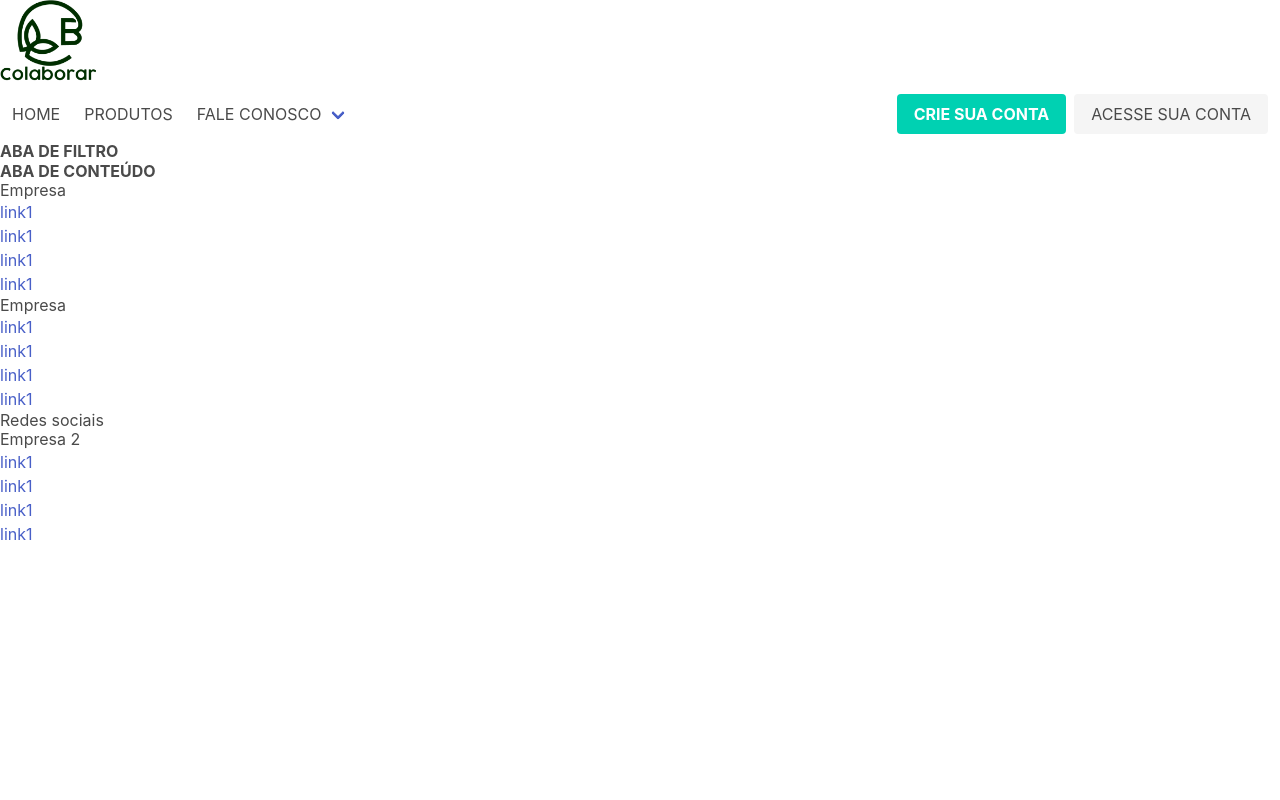
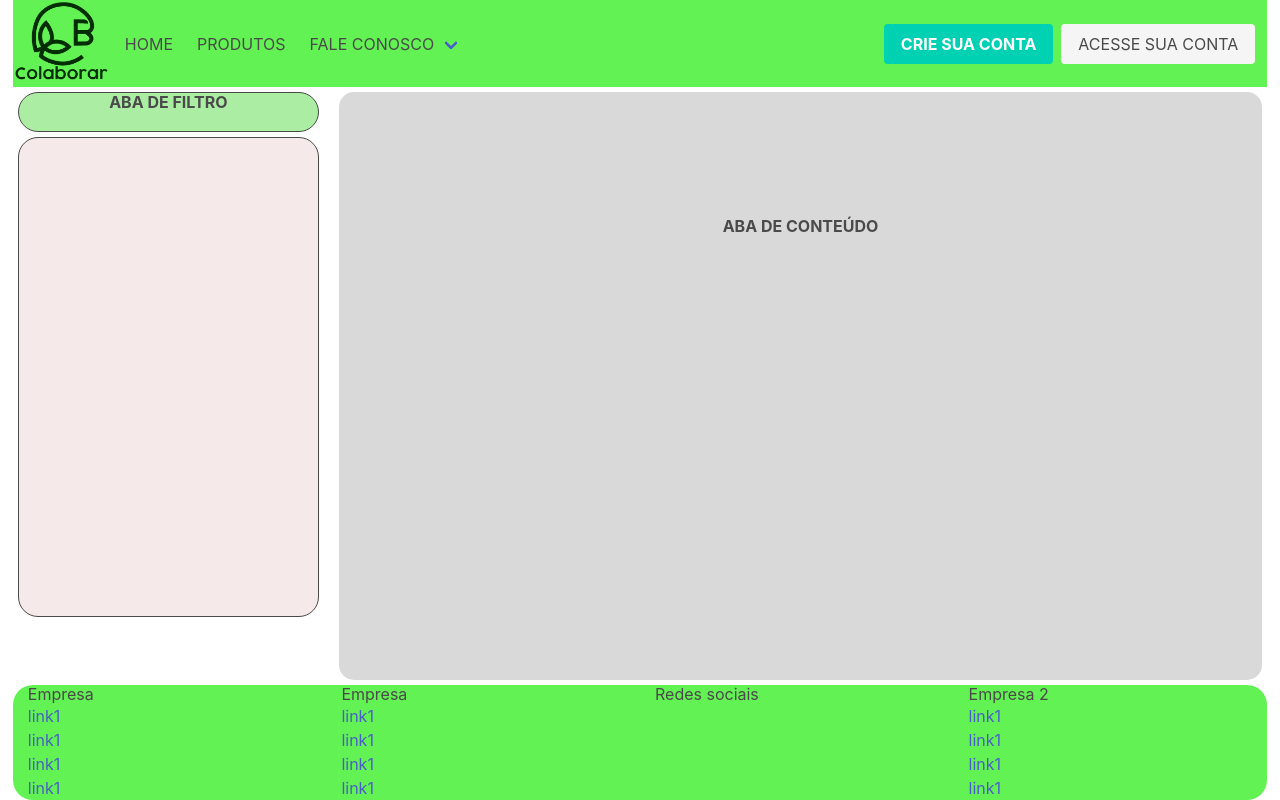
Before and after one commit to empthinking/colabora, a plain HTML site: page index.html in a window 1280 px wide. Drawn offline with nearby package versions, Linux system fonts and the light colour scheme; the site is published under a folder, as on GitHub Pages, so addresses that start at the root find nothing.

Commit message:
correção dos links do index

```diff
--- a/index.html
+++ b/index.html
@@ -4,7 +4,7 @@
     <meta charset="UTF-8">
     <meta http-equiv="X-UA-Compatible" content="IE=edge">
     <meta name="viewport" content="width=device-width, initial-scale=1.0">
-    <link rel="stylesheet" href="/styles/estilo.css">
+    <link rel="stylesheet" href="styles/estilo.css">
     <title>Portal Colaborar</title>
     <link href="https://cdn.jsdelivr.net/npm/bootstrap@5.2.3/dist/css/bootstrap.min.css" rel="stylesheet" integrity="sha384-rbsA2VBKQhggwzxH7pPCaAqO46MgnOM80zW1RWuH61DGLwZJEdK2Kadq2F9CUG65" crossorigin="anonymous">
     <link rel="stylesheet" href="https://cdn.jsdelivr.net/npm/bulma@0.9.4/css/bulma.min.css">
@@ -16,7 +16,7 @@
       <!-- Barra de navegação BULMA -->
     <nav class=" " role="navigation" aria-label="main navigation">
       <div class="navbar-brand ">
-        <a  href="/index.html">
+        <a  href="index.html">
           <img src="img/logo.png" width="100px" height="">
         </a>
 
@@ -66,7 +66,7 @@
                     <a class="button is-primary">
                       <strong>CRIE SUA CONTA</strong>
                     </a>
-                    <a class="button is-light" href="/login.html">
+                    <a class="button is-light" href="login.html">
                       ACESSE SUA CONTA
                     </a>
                   </div>
```
